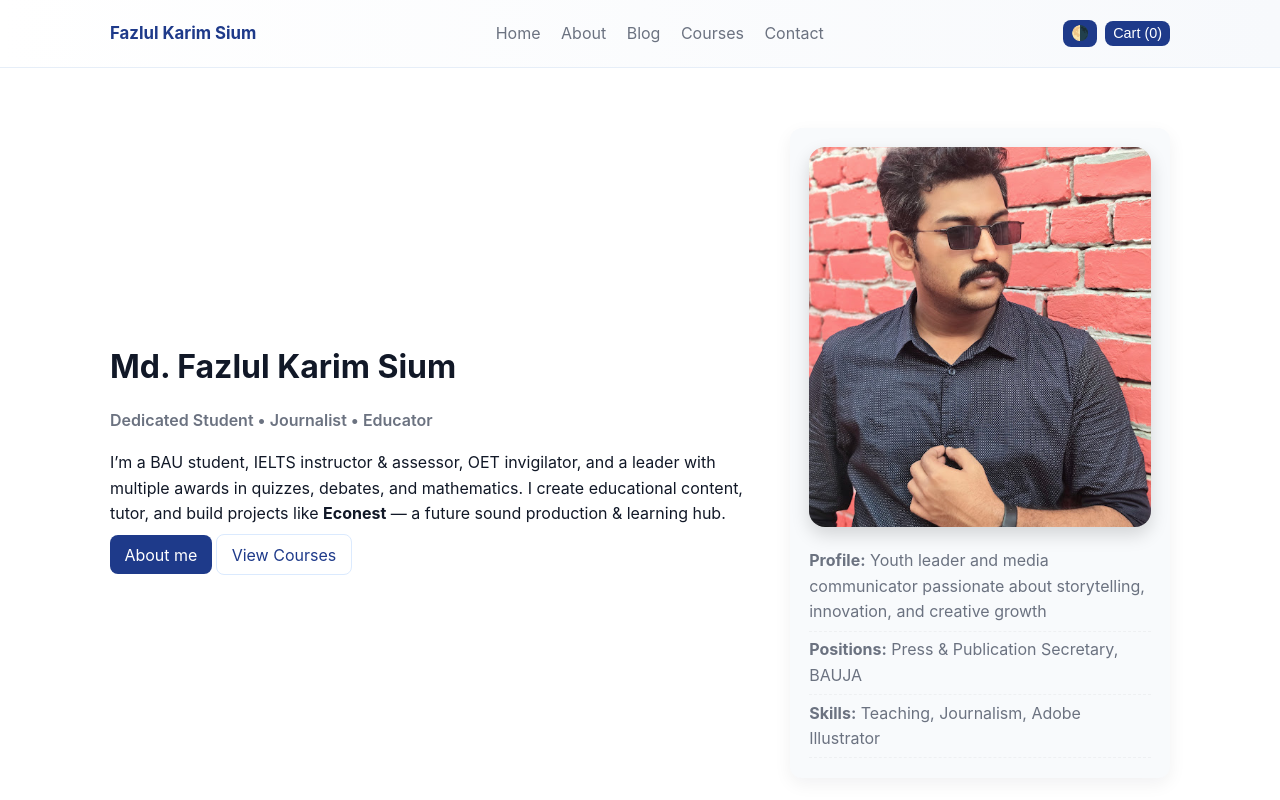
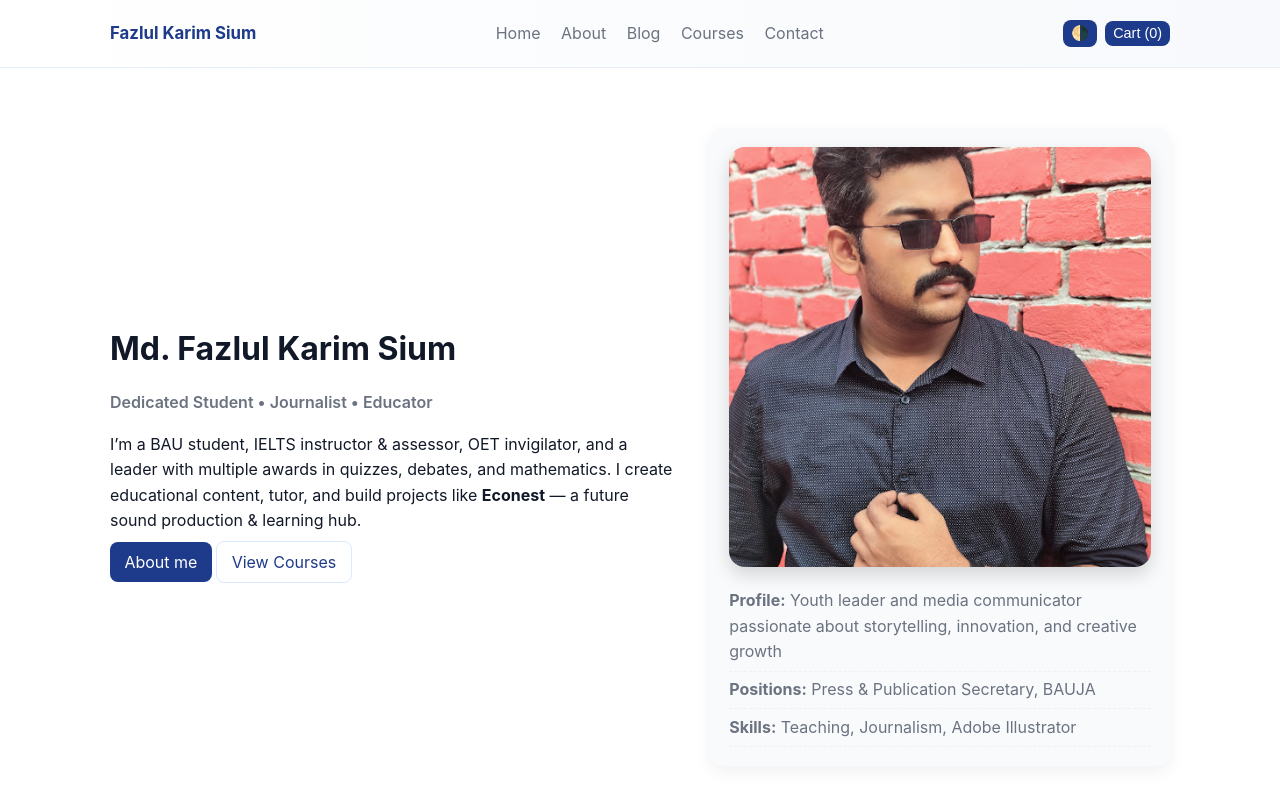
Before and after one commit to fk-sium/sium-portfolio, a plain HTML site: page index.html in a window 1280 px wide. Shown: the top 800 px of the page. Drawn offline with Linux system fonts and the light colour scheme.

Commit message:
Adjust styles for hero card and profile picture
Updated hero card dimensions and profile picture height.

```diff
--- a/styles.css
+++ b/styles.css
@@ -29,7 +29,7 @@ body{
 .hero-text h1{font-size:2rem; margin:.25rem 0}
 .lead{color:var(--muted); font-weight:600}
 .hero-card {
-  width: 380px;
+  width: 460px;
   background: var(--card);
   border-radius: var(--radius);
   padding: 1.2rem;
@@ -37,7 +37,7 @@ body{
 }
 .profile-pic {
   width: 100%;
-  height: 380px;
+  height: 420px;
   object-fit: cover;
   border-radius: 16px;
   box-shadow: 0 8px 18px rgba(0,0,0,0.15);
```
